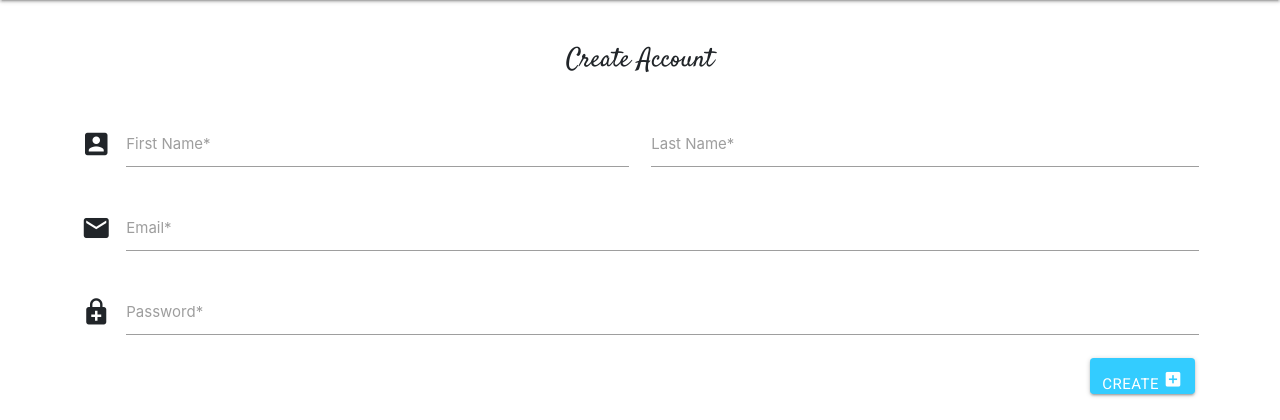
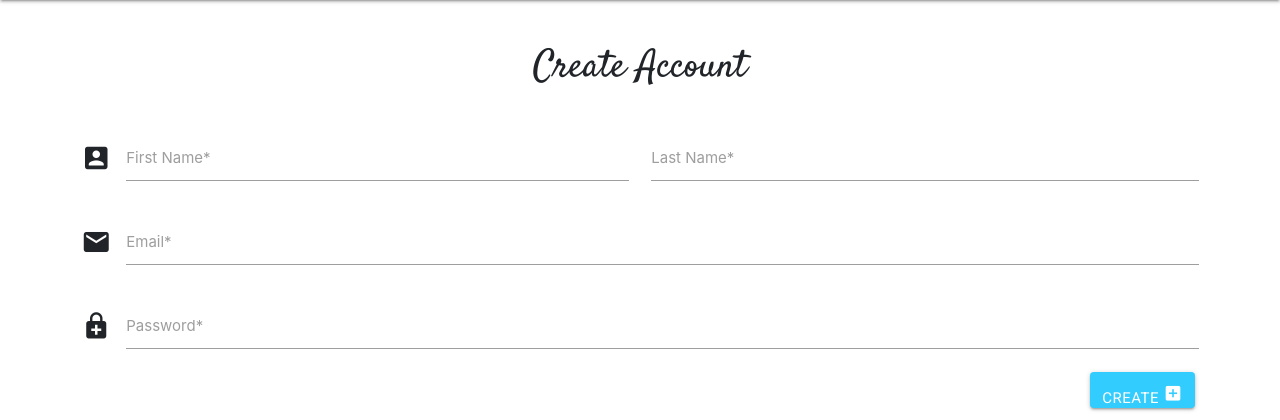
Before and after one commit to rory81/the_reading_list, a Flask app: page /get_registered in a window 1280 px wide. Shown: the part 230-650 px from the top of the page. Run offline with Flask 2, Linux system fonts and the light colour scheme; data that the repository does not hold is empty; some libraries are stand-ins or nearby versions.

Commit message:
added responsive titles

```diff
--- a/static/css/style.css
+++ b/static/css/style.css
@@ -122,10 +122,14 @@ button.btn {
 .picture-logo img{
     max-width: 40%;
 }
+
+h3.title{
+    font-size: 32px;
+}
 }
 
 @media (min-width:1024px) {
-    .title_line1{
+.title_line1{
         padding-left: 60px;
 }
 
@@ -142,6 +146,9 @@ button.btn {
     margin-right: 100px;
 }
 
+h3.title{
+    font-size: 38px;
+}
 }
 
 @media (min-width:1206px) {
--- a/templates/register.html
+++ b/templates/register.html
@@ -1,7 +1,7 @@
 {% extends 'base.html' %}
 {% block content %}
 <div class="row no-gutters col-12 mx-auto mt-5">
-	<h3 class="mx-auto">Create Account</h3>
+	<h3 class="title mx-auto">Create Account</h3>
 </div>
 <div class="row mt-4">
 	<form action="{{url_for('insert_user')}}" method="POST"  class="col s12">
```
